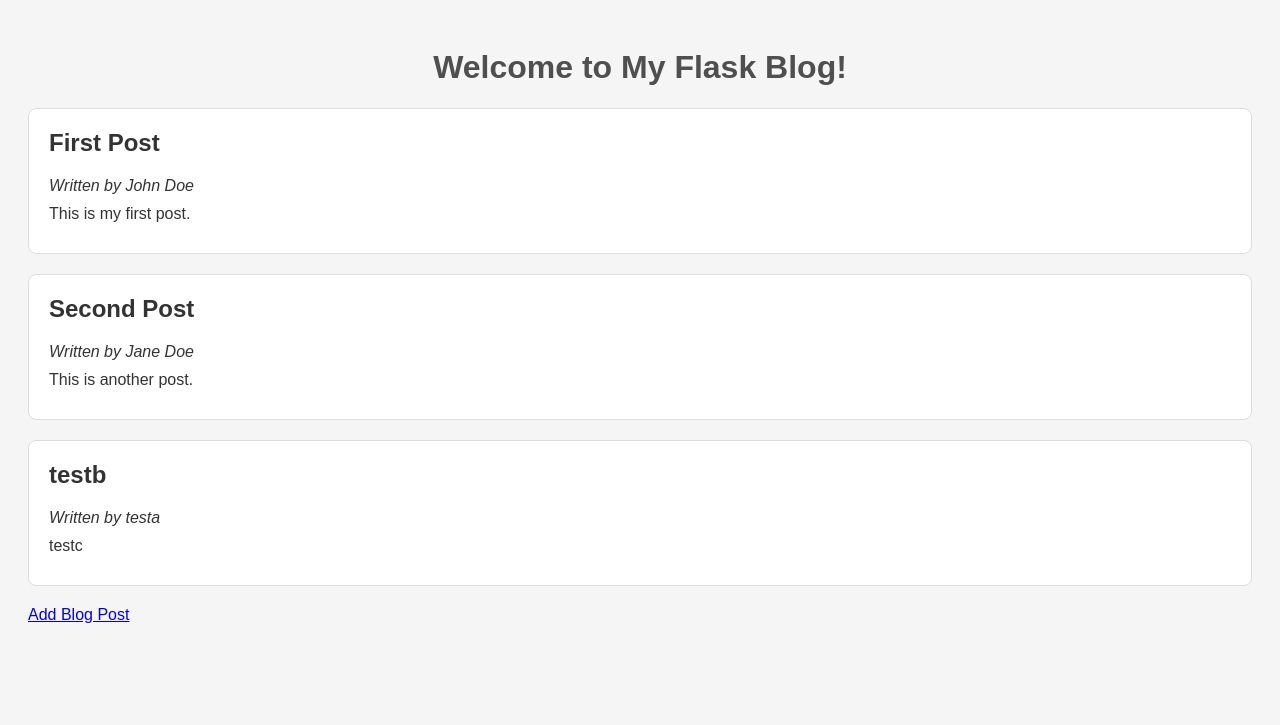
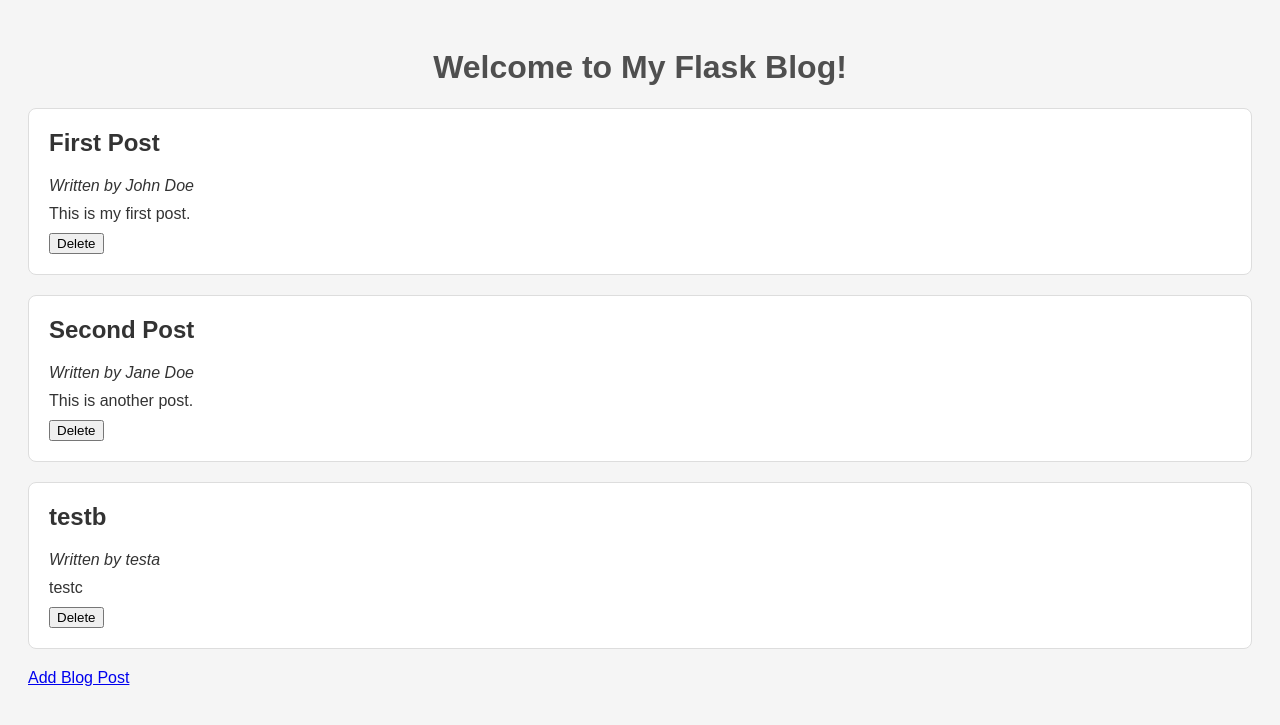
Before and after one commit to cluebbers/Masterblog, a Flask app: page / in a window 1280 px wide. Shown: the top 725 px of the page. Run offline with Flask 3, Linux system fonts and the light colour scheme.

Commit message:
added "delete" route

```diff
--- a/app.py
+++ b/app.py
@@ -23,5 +23,13 @@ def add():
     return render_template("add.html")
 
 
+@app.route('/delete/<int:post_id>', methods = ["POST"])
+def delete(post_id):
+    # Find the blog post with the given id and remove it from the list
+    # Redirect back to the home page
+    storage.delete_blogpost(post_id)
+    return redirect(url_for("index"))
+
+
 if __name__ == "__main__":
     app.run(host="0.0.0.0", port=5000, debug=True)
--- a/storage.py
+++ b/storage.py
@@ -57,7 +57,15 @@ def add_blogpost(author, title, content):
     and saves it. The function doesn't need to validate the input.
     """
     blogposts = get_blogposts()
-    newest_id = blogposts[-1]['id']
+    newest_id = blogposts[-1]["id"]
     id = newest_id + 1
-    blogposts.append({'id': id, 'author': author, 'title': title, 'content': content})
+    blogposts.append({"id": id, "author": author, "title": title, "content": content})
     save_blogposts(blogposts)
+
+def delete_blogpost(post_id):
+    blogposts = get_blogposts()
+    for index, post in enumerate(blogposts):
+        if post["id"] == post_id:
+            blogposts.pop(index)
+            break
+    save_blogposts(blogposts)
--- a/templates/index.html
+++ b/templates/index.html
@@ -15,6 +15,9 @@
         <h2>{{ post['title'] }}</h2>
         <p><em>Written by {{ post['author'] }}</em></p>
         <p>{{ post['content'] }}</p>
+        <form method="POST" action="{{ url_for('delete', post_id=post['id']) }}">
+            <button type="submit">Delete</button>
+        </form>
     </div>
     {% endfor %}
     <a href="/add">Add Blog Post</a>
```
